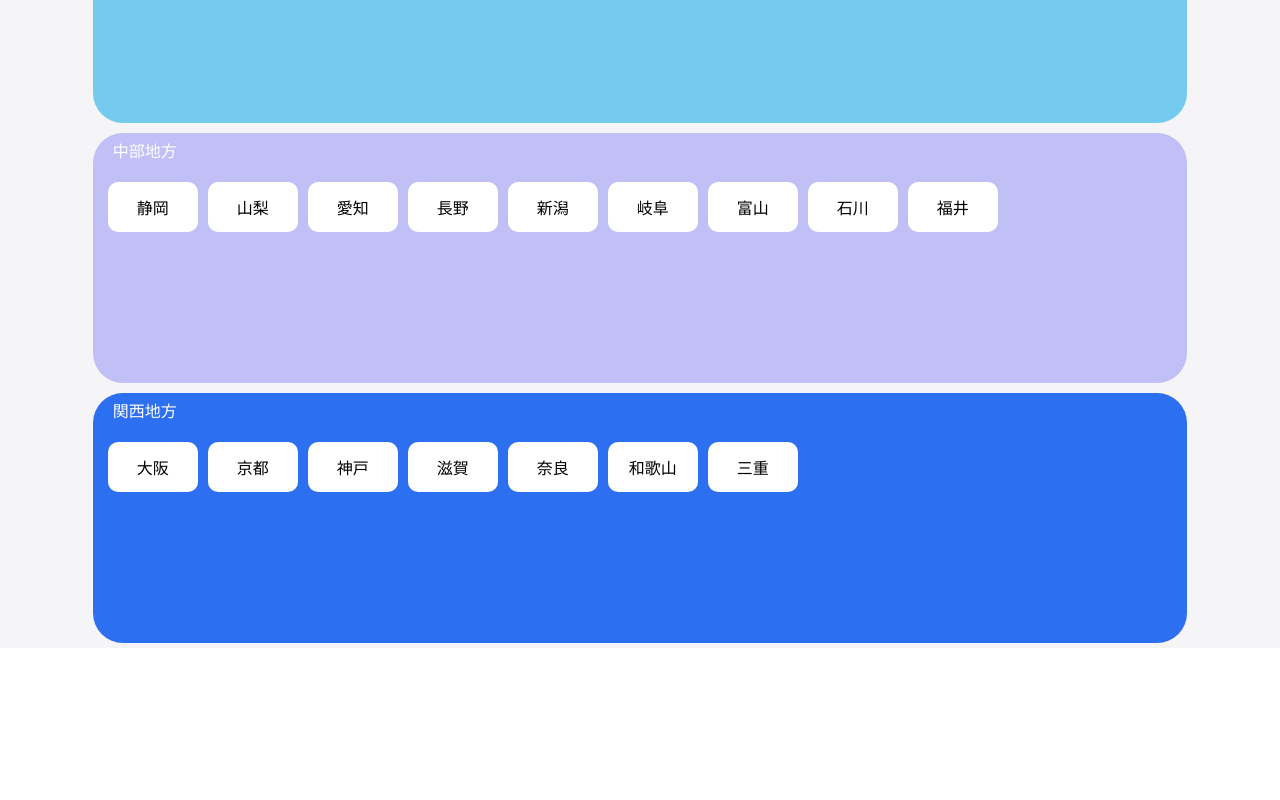
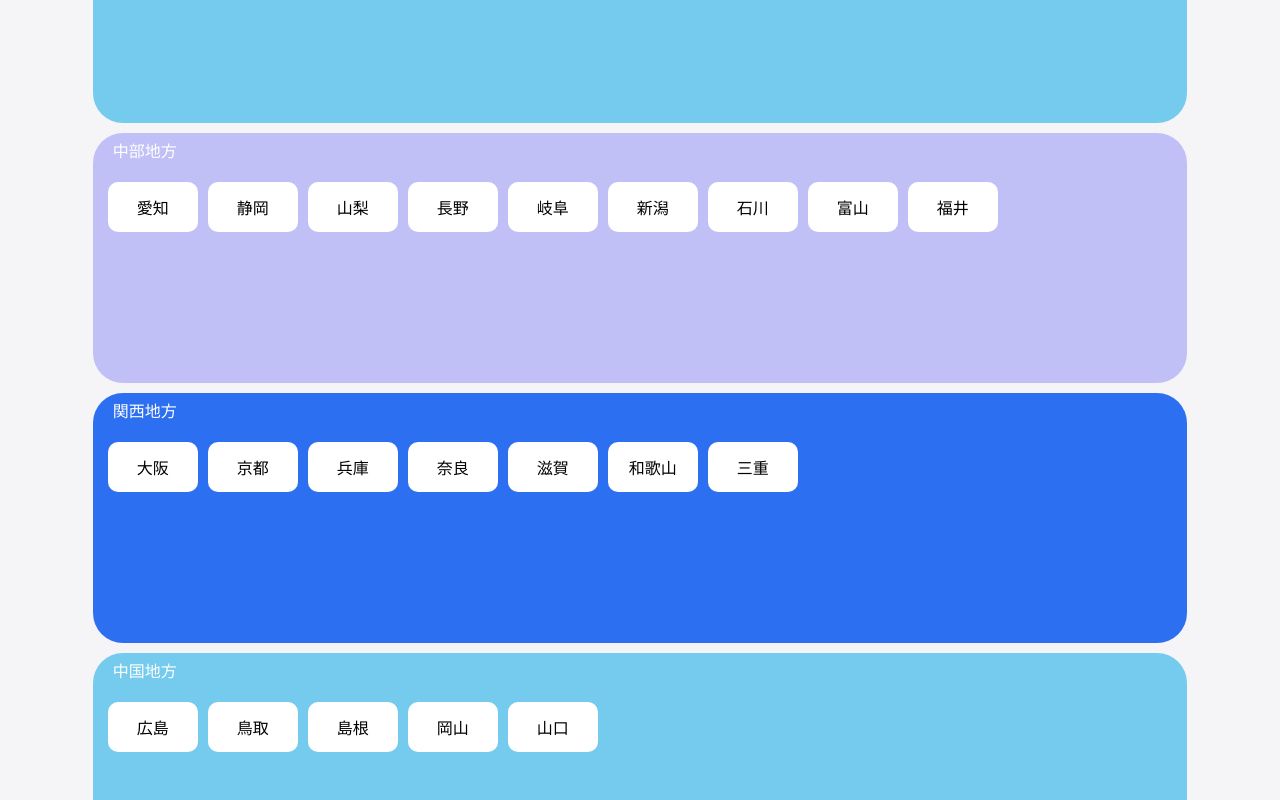
Before and after one commit to Ayane1234/weather-app, a React (Create React App) app: page / in a window 1280 px wide. Shown: the part 460-1260 px from the top of the page. Before the commit the page ends 1108 px from the top, so only its background shows below. Built offline with nearby package versions, Linux system fonts and the light colour scheme.

Commit message:
都道府県の表示、コンポーネント分け

```diff
--- a/src/components/RegionCard.js
+++ b/src/components/RegionCard.js
@@ -1,15 +1,22 @@
 import React from "react";
 import { PrefectureButton } from "./PrefectureButton";
 
-export const RegionCard = ({ prefectures }) => {
-  console.log("props:", prefectures);
+export const RegionCard = ({ prefectures, region, color }) => {
   return (
-    <div style={styles.regionCardBlue}>
+    <div
+      style={
+        color === "blue"
+          ? styles.regionCardBlue
+          : color === "lightBlue"
+          ? styles.regionCardLightBlue
+          : styles.regionCardPurple
+      }
+    >
       <div style={styles.regionTitleSection}>
-        <div>北海道・東北地方</div>
+        <div>{region}地方</div>
       </div>
       <div style={styles.prifectureSection}>
-        {prefectures.tohoku.map((prefecture, index) => {
+        {prefectures.map((prefecture, index) => {
           return <PrefectureButton title={prefecture.prefecture} key={index} />;
         })}
       </div>
@@ -20,6 +27,24 @@ export const RegionCard = ({ prefectures }) => {
 const styles = {
   regionCardBlue: {
     backgroundColor: "#2C6FF1",
+    width: "90%",
+    height: "250px",
+    margin: "5px 0px",
+    // display: "flex",
+    // justifyContent: "center",
+    borderRadius: "30px",
+  },
+  regionCardLightBlue: {
+    backgroundColor: "#74CBEE",
+    width: "90%",
+    height: "250px",
+    margin: "5px 0px",
+    // display: "flex",
+    // justifyContent: "center",
+    borderRadius: "30px",
+  },
+  regionCardPurple: {
+    backgroundColor: "#C0C0F7",
     width: "90%",
     height: "250px",
     margin: "5px 0px",
--- a/src/display/prefectures.js
+++ b/src/display/prefectures.js
@@ -47,6 +47,31 @@ export const prefectures = {
       lat: 35.44778,
       lon: 139.6425,
     },
+    {
+      prefecture: "埼玉",
+      lat: 35.85694,
+      lon: 139.64889,
+    },
+    {
+      prefecture: "千葉",
+      lat: 35.60472,
+      lon: 140.12333,
+    },
+    {
+      prefecture: "群馬",
+      lat: 35.60472,
+      lon: 140.12333,
+    },
+    {
+      prefecture: "栃木",
+      lat: 36.56583,
+      lon: 139.88361,
+    },
+    {
+      prefecture: "茨城",
+      lat: 36.34139,
+      lon: 140.44667,
+    },
   ],
   chubu: [
     {
@@ -58,6 +83,41 @@ export const prefectures = {
       prefecture: "静岡",
       lat: 34.97694,
       lon: 138.38306,
+    },
+    {
+      prefecture: "山梨",
+      lat: 35.66389,
+      lon: 138.56833,
+    },
+    {
+      prefecture: "長野",
+      lat: 36.65139,
+      lon: 138.18111,
+    },
+    {
+      prefecture: "岐阜",
+      lat: 35.39111,
+      lon: 136.72222,
+    },
+    {
+      prefecture: "新潟",
+      lat: 37.90222,
+      lon: 139.02361,
+    },
+    {
+      prefecture: "石川",
+      lat: 36.59444,
+      lon: 136.62556,
+    },
+    {
+      prefecture: "富山",
+      lat: 36.59444,
+      lon: 136.62556,
+    },
+    {
+      prefecture: "福井",
+      lat: 36.06528,
+      lon: 136.22194,
     },
   ],
   kansai: [
@@ -71,6 +131,122 @@ export const prefectures = {
       lat: 35.02139,
       lon: 135.75556,
     },
+    {
+      prefecture: "兵庫",
+      lat: 34.69139,
+      lon: 135.18306,
+    },
+    {
+      prefecture: "奈良",
+      lat: 34.68528,
+      lon: 135.83278,
+    },
+    {
+      prefecture: "滋賀",
+      lat: 35.00444,
+      lon: 135.86833,
+    },
+    {
+      prefecture: "和歌山",
+      lat: 34.22611,
+      lon: 135.1675,
+    },
+    {
+      prefecture: "三重",
+      lat: 34.73028,
+      lon: 136.50861,
+    },
+  ],
+  chugoku: [
+    {
+      prefecture: "広島",
+      lat: 34.39639,
+      lon: 132.45944,
+    },
+    {
+      prefecture: "鳥取",
+      lat: 35.50361,
+      lon: 134.23833,
+    },
+    {
+      prefecture: "島根",
+      lat: 35.47222,
+      lon: 133.05056,
+    },
+    {
+      prefecture: "岡山",
+      lat: 35.47222,
+      lon: 133.05056,
+    },
+    {
+      prefecture: "山口",
+      lat: 34.18583,
+      lon: 131.47139,
+    },
+  ],
+  shikoku: [
+    {
+      prefecture: "高知",
+      lat: 33.55972,
+      lon: 133.53111,
+    },
+    {
+      prefecture: "香川",
+      lat: 34.34028,
+      lon: 134.04333,
+    },
+    {
+      prefecture: "愛媛",
+      lat: 33.84167,
+      lon: 132.76611,
+    },
+    {
+      prefecture: "徳島",
+      lat: 34.06583,
+      lon: 134.55944,
+    },
+  ],
+  kyusyu: [
+    {
+      prefecture: "福岡",
+      lat: 33.60639,
+      lon: 130.41806,
+    },
+    {
+      prefecture: "熊本",
+      lat: 32.78972,
+      lon: 130.74167,
+    },
+    {
+      prefecture: "長崎",
+      lat: 32.74472,
+      lon: 129.87361,
+    },
+    {
+      prefecture: "佐賀",
+      lat: 33.24944,
+      lon: 130.29889,
+    },
+    {
+      prefecture: "大分",
+      lat: 33.23806,
+      lon: 131.6125,
+    },
+    {
+      prefecture: "宮崎",
+      lat: 31.91111,
+      lon: 131.42389,
+    },
+    {
+      prefecture: "鹿児島",
+      lat: 31.56028,
+      lon: 130.55806,
+    },
+    {
+      prefecture: "沖縄",
+      lat: 26.2125,
+      lon: 127.68111,
+    },
   ],
 };
 
--- a/src/screens/Home.js
+++ b/src/screens/Home.js
@@ -19,52 +19,41 @@ export const Home = () => {
         </div>
         <section style={styles.contentsWrapper}>
           <div style={styles.regionWrapper}>
-            <RegionCard prefectures={prefectures} />
-
-            <div style={styles.regionCardLightBlue}>
-              <div style={styles.regionTitleSection}>
-                <div>関東地方</div>
-              </div>
-              <div style={styles.prifectureSection}>
-                <div style={styles.prefecture}>東京</div>
-                <div style={styles.prefecture}>神奈川</div>
-                <div style={styles.prefecture}>埼玉</div>
-                <div style={styles.prefecture}>千葉</div>
-                <div style={styles.prefecture}>群馬</div>
-                <div style={styles.prefecture}>栃木</div>
-                <div style={styles.prefecture}>茨城</div>
-              </div>
-            </div>
-            <div style={styles.regionCardPurple}>
-              <div style={styles.regionTitleSection}>
-                <div>中部地方</div>
-              </div>
-              <div style={styles.prifectureSection}>
-                <div style={styles.prefecture}>静岡</div>
-                <div style={styles.prefecture}>山梨</div>
-                <div style={styles.prefecture}>愛知</div>
-                <div style={styles.prefecture}>長野</div>
-                <div style={styles.prefecture}>新潟</div>
-                <div style={styles.prefecture}>岐阜</div>
-                <div style={styles.prefecture}>富山</div>
-                <div style={styles.prefecture}>石川</div>
-                <div style={styles.prefecture}>福井</div>
-              </div>
-            </div>
-            <div style={styles.regionCardBlue}>
-              <div style={styles.regionTitleSection}>
-                <div>関西地方</div>
-              </div>
-              <div style={styles.prifectureSection}>
-                <div style={styles.prefecture}>大阪</div>
-                <div style={styles.prefecture}>京都</div>
-                <div style={styles.prefecture}>神戸</div>
-                <div style={styles.prefecture}>滋賀</div>
-                <div style={styles.prefecture}>奈良</div>
-                <div style={styles.prefecture}>和歌山</div>
-                <div style={styles.prefecture}>三重</div>
-              </div>
-            </div>
+            <RegionCard
+              prefectures={prefectures.tohoku}
+              region="北海道・東北"
+              color="blue"
+            />
+            <RegionCard
+              prefectures={prefectures.kanto}
+              region="関東"
+              color="lightBlue"
+            />
+            <RegionCard
+              prefectures={prefectures.chubu}
+              region="中部"
+              color="purple"
+            />
+            <RegionCard
+              prefectures={prefectures.kansai}
+              region="関西"
+              color="blue"
+            />
+            <RegionCard
+              prefectures={prefectures.chugoku}
+              region="中国"
+              color="lightBlue"
+            />
+            <RegionCard
+              prefectures={prefectures.shikoku}
+              region="四国"
+              color="purple"
+            />
+            <RegionCard
+              prefectures={prefectures.kyusyu}
+              region="九州・沖縄"
+              color="blue"
+            />
           </div>
         </section>
       </div>
```
